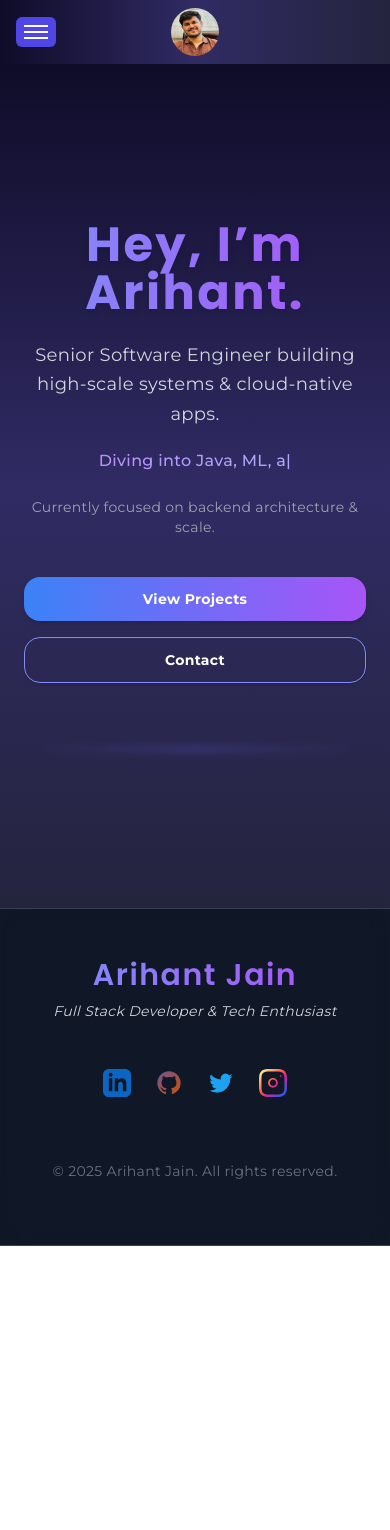
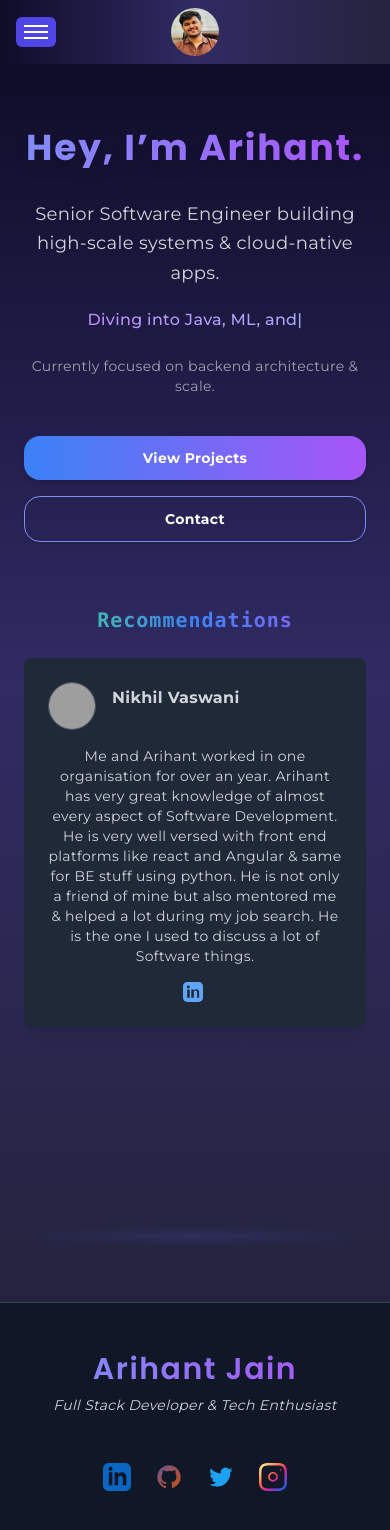
Before and after one commit to Arihant416/Arihant416, a React (Create React App) app: page / in a window 390 px wide. Shown: the top 1530 px of the page. Before the commit the page ends 1246 px from the top, so only its background shows below. Built offline with nearby package versions, Linux system fonts and the light colour scheme; grey boxes are pictures that could not be loaded.

Commit message:
Adjust layout and font size for responsiveness

```diff
--- a/package.json
+++ b/package.json
@@ -21,6 +21,7 @@
     "react-router-dom": "^7.1.4",
     "react-scripts": "^5.0.1",
     "react-typed": "^2.0.12",
+    "swiper": "^11.2.6",
     "web-vitals": "^4.2.4"
   },
   "scripts": {
--- a/src/components/Home.js
+++ b/src/components/Home.js
@@ -1,6 +1,7 @@
 import { Link } from 'react-router-dom';
 import { ReactTyped } from 'react-typed';
 import { LazyMotion, domAnimation, m } from 'framer-motion';
+import Testimonials from './Testimonials';
 
 const Home = () => {
 	return (
@@ -12,7 +13,7 @@ const Home = () => {
 				className='min-h-screen flex flex-col items-center justify-center text-center bg-gradient-to-b from-[#0f0c29] via-[#302b63] to-[#24243e] text-white px-6 sm:px-10 py-16'
 			>
 				<div className='max-w-4xl w-full'>
-					<m.h1 className='text-5xl sm:text-6xl font-bold mb-6 drop-shadow-md bg-clip-text text-transparent bg-gradient-to-r from-indigo-400 to-purple-500'>
+					<m.h1 className='text-4xl sm:text-5xl md:text-6xl font-extrabold mb-8 drop-shadow-lg bg-clip-text text-transparent bg-gradient-to-r from-indigo-400 to-purple-500'>
 						Hey, I’m Arihant.
 					</m.h1>
 
@@ -74,6 +75,9 @@ const Home = () => {
 						</Link>
 					</m.div>
 
+					{/* Move Testimonials Section Here */}
+					<Testimonials />
+
 					<div className='mt-16 w-full h-1 bg-gradient-to-r from-transparent via-indigo-500 to-transparent rounded-full blur-sm opacity-40'></div>
 				</div>
 			</m.section>
--- /dev/null
+++ b/src/components/Testimonials.js
@@ -0,0 +1,92 @@
+import React from 'react';
+import { Swiper, SwiperSlide } from 'swiper/react';
+import 'swiper/css';
+import 'swiper/css/navigation';
+import { Navigation } from 'swiper/modules';
+
+const testimonials = [
+	{
+		name: 'Nikhil Vaswani',
+		testimonial:
+			'Me and Arihant worked in one organisation for over an year. Arihant has very great knowledge of almost every aspect of Software Development. He is very well versed with front end platforms like react and Angular & same for BE stuff using python. He is not only a friend of mine but also mentored me & helped a lot during my job search. He is the one I used to discuss a lot of Software things.',
+		linkedin: 'https://www.linkedin.com/in/nikhilvaswani1',
+		avatarUrl: 'https://api.dicebear.com/7.x/thumbs/svg?seed=John%20Doe',
+	},
+	{
+		name: 'Punit Agarwal',
+		testimonial:
+			"I had the pleasure of working closely with Arihant at IntimeTec. He consistently demonstrated professionalism, expertise, and leadership. Arihant excels at managing complex projects, delivering outstanding results, and fostering a collaborative work environment.\n His deep technical knowledge and mentoring skills ensure team success. Arihant's strategic thinking and innovative approach have been crucial to our achievements.",
+		linkedin: 'https://www.linkedin.com/in/punitagarwal001',
+		avatarUrl: 'https://api.dicebear.com/7.x/thumbs/svg?seed=Jane%20Smith',
+	},
+	{
+		name: 'Sanket Kamta',
+		testimonial:
+			'I highly recommend Arihant Jain as an exceptional Python Developer with advanced expertise in AWS. His technical skills are top-notch, consistently delivering efficient and innovative solutions. Arihant is a fantastic team player, always communicating effectively and contributing positively to group dynamics. His eagerness to learn and explore new technologies further amplifies his value, driving both personal and team success. Arihant’s dedication and enthusiasm make him an invaluable asset to any project.',
+		linkedin: 'https://www.linkedin.com/in/sanketkamta',
+		avatarUrl: 'https://api.dicebear.com/7.x/thumbs/svg?seed=Michael%20Brown',
+	},
+	{
+		name: 'Shantanu Sharma',
+		testimonial:
+			"Arihant is a hard-working individual, always keen to take on challenges and never shies away from experimental learning. His energy reflects on the team, and he literally lives up to the phrase 'Work hard, Play hard!'. It has always been great working with him, and I am sure he is going to be an asset to whichever team he joins.",
+		linkedin: 'https://www.linkedin.com/in/shantanusharma95',
+		avatarUrl: 'https://api.dicebear.com/7.x/thumbs/svg?seed=Emily%20Davis',
+	},
+];
+
+const Testimonials = () => {
+	return (
+		<section className='py-16 overflow-hidden'>
+			<div className='max-w-3xl mx-auto text-center'>
+				<h2 className='text-xl sm:text-2xl font-extrabold mb-6 bg-clip-text text-transparent bg-gradient-to-r from-green-400 via-blue-500 to-purple-500 font-mono'>
+					Recommendations
+				</h2>
+				<Swiper
+					loop
+					spaceBetween={20}
+					slidesPerView={1}
+					centeredSlides
+					className='testimonial-swiper'
+				>
+					{testimonials.map((testimonial, index) => (
+						<SwiperSlide key={index}>
+							<div className='max-w-3xl mx-auto bg-gray-800 p-6 rounded-lg shadow-lg text-white md:max-w-2xl lg:max-w-4xl'>
+								<div className='flex items-center mb-4 space-x-4'>
+									<img
+										src={testimonial.avatarUrl}
+										alt={testimonial.name}
+										className='w-12 h-12 rounded-full border border-gray-600'
+									/>
+									<p className='text-base sm:text-lg font-bold'>
+										{testimonial.name}
+									</p>
+								</div>
+								<p className='text-sm sm:text-base md:text-sm lg:text-base'>
+									{testimonial.testimonial}
+								</p>
+								<a
+									href={testimonial.linkedin}
+									target='_blank'
+									rel='noopener noreferrer'
+									className='text-blue-400 hover:text-blue-300 font-medium text-sm sm:text-base flex justify-center items-center mt-2'
+								>
+									<svg
+										xmlns='http://www.w3.org/2000/svg'
+										fill='currentColor'
+										viewBox='0 0 24 24'
+										className='w-5 h-5 mr-1'
+									>
+										<path d='M19 0h-14c-2.761 0-5 2.239-5 5v14c0 2.761 2.239 5 5 5h14c2.761 0 5-2.239 5-5v-14c0-2.761-2.239-5-5-5zm-11 19h-3v-10h3v10zm-1.5-11.268c-.966 0-1.75-.784-1.75-1.75s.784-1.75 1.75-1.75 1.75.784 1.75 1.75-.784 1.75-1.75 1.75zm13.5 11.268h-3v-5.604c0-1.337-.026-3.063-1.867-3.063-1.868 0-2.155 1.459-2.155 2.967v5.7h-3v-10h2.881v1.367h.041c.401-.759 1.379-1.559 2.841-1.559 3.039 0 3.6 2.001 3.6 4.604v5.588z' />
+									</svg>
+								</a>
+							</div>
+						</SwiperSlide>
+					))}
+				</Swiper>
+			</div>
+		</section>
+	);
+};
+
+export default Testimonials;
```
Also changed, not shown: 2 other files (tests, documents, lock files or other folders).
